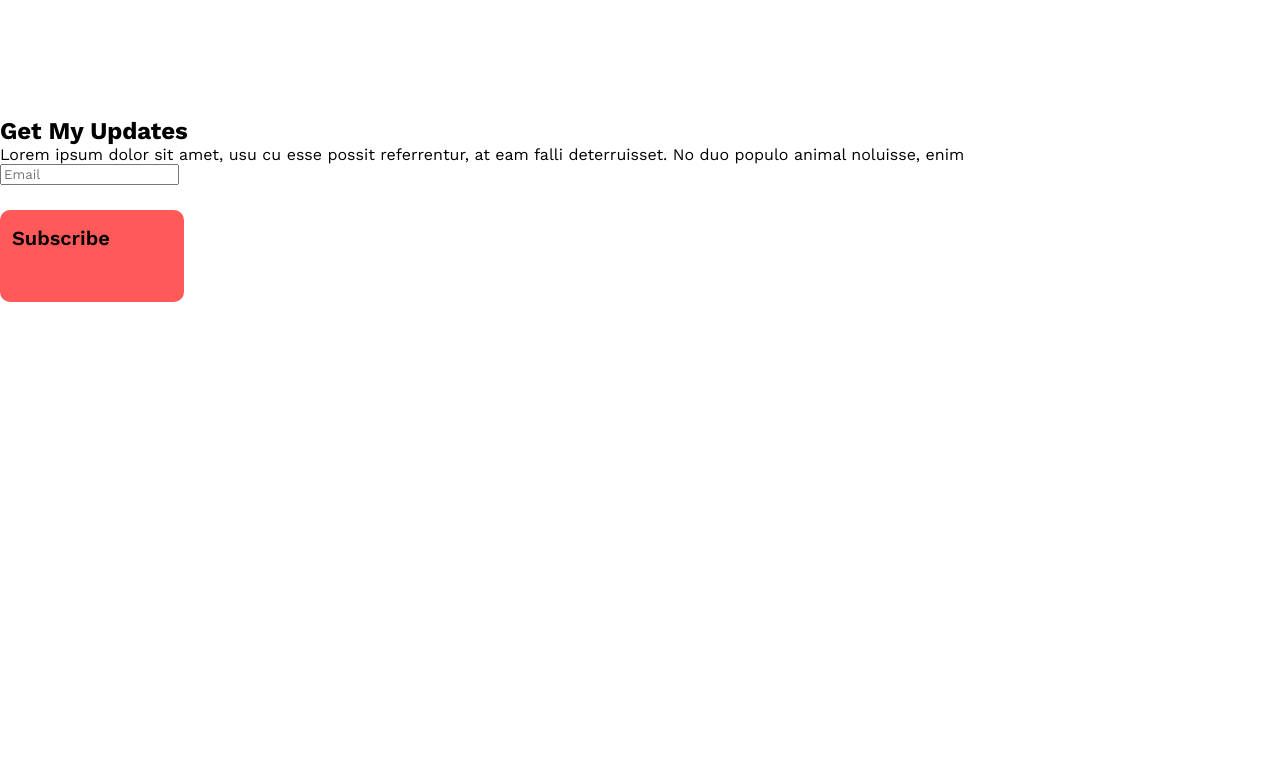
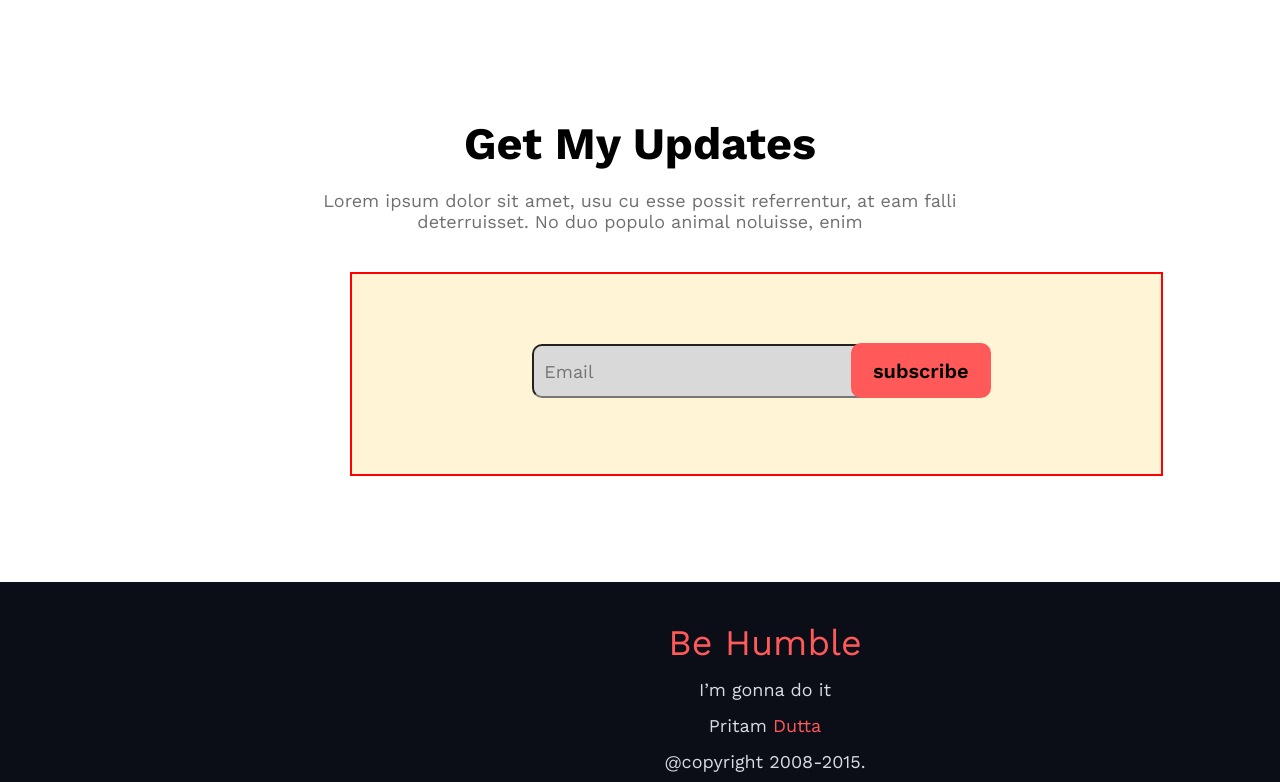
Before and after one commit to Pritamdutta7498/practise-day-1, a plain HTML site: page index.html in a window 1280 px wide. Shown: the part 2823-3605 px from the top of the page. Before the commit the page ends 3125 px from the top, so only its background shows below. Drawn offline with nearby package versions, Linux system fonts and the light colour scheme.

Commit message:
all page is complete

```diff
--- a/index.html
+++ b/index.html
@@ -1,20 +1,31 @@
 <!DOCTYPE html>
 <html lang="en">
+
 <head>
     <meta charset="UTF-8">
     <meta http-equiv="X-UA-Compatible" content="IE=edge">
     <meta name="viewport" content="width=device-width, initial-scale=1.0">
     <title>Donation site(practice-day-1)</title>
     <link rel="stylesheet" href="style.css">
-    <link rel="preconnect" href="https://fonts.googleapis.com"><link rel="preconnect" href="https://fonts.gstatic.com" crossorigin><link href="https://fonts.googleapis.com/css2?family=Open+Sans&family=Work+Sans:wght@400;600;700&display=swap" rel="stylesheet">
+    <link rel="preconnect" href="https://fonts.googleapis.com">
+    <link rel="preconnect" href="https://fonts.gstatic.com" crossorigin>
+    <link href="https://fonts.googleapis.com/css2?family=Open+Sans&family=Work+Sans:wght@400;600;700&display=swap"
+        rel="stylesheet">
+    <link rel="preconnect" href="https://fonts.googleapis.com">
+    <link rel="preconnect" href="https://fonts.gstatic.com" crossorigin>
+    <link
+        href="https://fonts.googleapis.com/css2?family=Lobster&family=Open+Sans&family=Work+Sans:wght@400;600;700&display=swap"
+        rel="stylesheet">
 </head>
+
 <body>
     <header class="header">
         <div class="header-container">
             <h1 class="header-title">Let's Help Those Who Are More In Need</h1>
-            <p class="header-para"> Lorem ipsum dolor, sit amet consectetur adipisicing elit. Eos delectus voluptatem illo ullam, architecto beatae illum ex tempore! Quam, ipsa.</p>
+            <p class="header-para"> Lorem ipsum dolor, sit amet consectetur adipisicing elit. Eos delectus voluptatem
+                illo ullam, architecto beatae illum ex tempore! Quam, ipsa.</p>
             <a href="#">
-            <button class="btn">Donate Now</button>
+                <button class="btn">Donate Now</button>
             </a>
         </div>
     </header>
@@ -23,7 +34,8 @@
         <section class="donate-section">
             <div class="donate-container">
                 <h2 class="donate-title">Donate Today</h2>
-                <p class="donate-para">Lorem ipsum dolor sit amet, usu cu esse possit referrentur, at eam falli <br> deterruisset. No duo populo animal noluisse, enim</p>
+                <p class="donate-para">Lorem ipsum dolor sit amet, usu cu esse possit referrentur, at eam falli <br>
+                    deterruisset. No duo populo animal noluisse, enim</p>
                 <div class="donate-money-div">
                     <ul>
                         <li class="money">100TK</li>
@@ -42,28 +54,32 @@
             <!-- Donate-plans -->
             <div class="donate-plans">
                 <h2 class="plans-title">Our Donate Plan</h2>
-                <p class="plans-para">Lorem ipsum dolor sit amet, usu cu esse possit referrentur, at eam falli <br> deterruisset. No duo populo animal noluisse, enim</p>
+                <p class="plans-para">Lorem ipsum dolor sit amet, usu cu esse possit referrentur, at eam falli <br>
+                    deterruisset. No duo populo animal noluisse, enim</p>
                 <div class="donate-card-section">
                     <div class="donate-card card1">
                         <div>
-                            <img class="icon"  src="./images/food.png" alt="family.png">
+                            <img class="icon" src="./images/food.png" alt="family.png">
                         </div>
                         <h2 class="card-title">Food for a family</h2>
-                        <p class="card-para">Amet minim mollit non deserunt ullamco est sit aliqua dolor do amet sint. Velit officia consequat duis enim velit mollit.</p>
+                        <p class="card-para">Amet minim mollit non deserunt ullamco est sit aliqua dolor do amet sint.
+                            Velit officia consequat duis enim velit mollit.</p>
                     </div>
                     <div class="donate-card card2">
                         <div>
                             <img class="icon" src="./images/family.png" alt="family.png">
                         </div>
                         <h2 class="card-title">Shelter for a family</h2>
-                        <p class="card-para">Amet minim mollit non deserunt ullamco est sit aliqua dolor do amet sint. Velit officia consequat duis enim velit mollit.</p>
+                        <p class="card-para">Amet minim mollit non deserunt ullamco est sit aliqua dolor do amet sint.
+                            Velit officia consequat duis enim velit mollit.</p>
                     </div>
                     <div class="donate-card card3">
                         <div>
                             <img class="icon" src="./images/reading.png" alt="family.png">
                         </div>
                         <h2 class="card-title">Education for a child</h2>
-                        <p class="card-para">Amet minim mollit non deserunt ullamco est sit aliqua dolor do amet sint. Velit officia consequat duis enim velit mollit.</p>
+                        <p class="card-para">Amet minim mollit non deserunt ullamco est sit aliqua dolor do amet sint.
+                            Velit officia consequat duis enim velit mollit.</p>
                     </div>
 
                 </div>
@@ -76,8 +92,10 @@
             <div class="people-donate-container">
                 <div class="people-donate">
                     <h2 class="people-donate-title">Their lives depend on your donation</h2>
-                    <p class="people-donate-para">Lorem ipsum dolor sit amet, usu cu esse possit referrentur, at eam falli deterruisset. No duo populo animal noluisse, enim</p>
-                    <p class="people-donate-para">Lorem ipsum dolor sit amet, usu cu esse possit referrentur, at eam falli deterruisset.</p>
+                    <p class="people-donate-para">Lorem ipsum dolor sit amet, usu cu esse possit referrentur, at eam
+                        falli deterruisset. No duo populo animal noluisse, enim</p>
+                    <p class="people-donate-para">Lorem ipsum dolor sit amet, usu cu esse possit referrentur, at eam
+                        falli deterruisset.</p>
                     <a href="#">
                         <button class="people-donate-btn">How to Contribute?</button>
                     </a>
@@ -92,28 +110,38 @@
                 </div>
                 <div class="people-donate-last">
                     <h2 class="people-donate-title">They need us to suvive</h2>
-                    <p class="people-donate-para">Lorem ipsum dolor sit amet, usu cu esse possit referrentur, at eam falli deterruisset. No duo populo animal noluisse, enim</p>
-                    <p class="people-donate-para">Lorem ipsum dolor sit amet, usu cu esse possit referrentur, at eam falli deterruisset.</p>
+                    <p class="people-donate-para">Lorem ipsum dolor sit amet, usu cu esse possit referrentur, at eam
+                        falli deterruisset. No duo populo animal noluisse, enim</p>
+                    <p class="people-donate-para">Lorem ipsum dolor sit amet, usu cu esse possit referrentur, at eam
+                        falli deterruisset.</p>
                     <a href="#">
                         <button class="people-donate-btn">How to Contribute?</button>
                     </a>
                 </div>
             </div>
         </section>
-        <!-- get my part section -->
+        <!-- get my update part section -->
         <section>
             <div class="update-container">
                 <h2 class="update-title">Get My Updates</h2>
-                <p class="update-para">Lorem ipsum dolor sit amet, usu cu esse possit referrentur, at eam falli deterruisset. No duo populo animal noluisse, enim</p>
+                <p class="update-para">Lorem ipsum dolor sit amet, usu cu esse possit referrentur, at eam falli <br>
+                    deterruisset. No duo populo animal noluisse, enim</p>
                 <div class="input-field">
-                    <input type="email" placeholder="Email" >
-                    <p class="btn">Subscribe</p>
+                    <input type="email" placeholder="Email">
+                    <button class="sub-btn"> subscribe</button>
                 </div>
             </div>
         </section>
     </main>
-    <footer>
 
+    <footer class="footer-section">
+        <div class="footer-container">
+            <h2 class="footer-title">Be Humble</h2>
+            <p class="footer-para">I’m gonna do it</p>
+            <p class="creator-page">Pritam <span>Dutta</span></p>
+            <p class="copyright">@copyright 2008-2015.</p>
+        </div>
     </footer>
 </body>
+
 </html>
--- a/style.css
+++ b/style.css
@@ -53,8 +53,12 @@
   padding: 14px 10px;
   width: 160px;
   height: 60px;
-  border:4px solid #ff5959;
- background-image: linear-gradient(to right, rgb(252, 248, 4) , rgb(1, 189, 251));
+  border: 4px solid #ff5959;
+  background-image: linear-gradient(
+    to right,
+    rgb(252, 248, 4),
+    rgb(1, 189, 251)
+  );
   border-radius: 5px;
   font-weight: 600;
   font-size: 20px;
@@ -96,114 +100,110 @@
   color: #707070;
   cursor: pointer;
 }
-.money:hover{
-    background-color:#ffffff;
+.money:hover {
+  background-color: #ffffff;
   text-align: center;
-    border: 3px solid #FF5959;
+  border: 3px solid #ff5959;
   padding: 35px 17px;
   border-radius: 10px;
   font-weight: 700;
   font-size: 25px;
-    color:#FF5959;
-    box-shadow:  0 0 20px 3px #FF5959 ;
-
+  color: #ff5959;
+  box-shadow: 0 0 20px 3px #ff5959;
 }
 .other-amount {
   margin-top: 60px;
 }
-.donate-underline{
+.donate-underline {
   margin-top: 10px;
-    border: 1px solid #DADADA;
+  border: 1px solid #dadada;
   margin-left: 450px;
   margin-right: 390px;
 }
 
 /* Donate plans */
-.donate-plans{
+.donate-plans {
   margin-top: 120px;
   margin-bottom: 120px;
   text-align: center;
 }
-.plans-title{
+.plans-title {
   font-size: 45px;
   font-weight: 700;
 }
-.plans-para{
+.plans-para {
   margin-top: 20px;
   font-weight: 400;
   font-size: 18px;
   color: #707070;
-
 }
-.donate-card-section{
+.donate-card-section {
   margin-top: 50px;
   display: flex;
   margin-left: 190px;
   margin-right: 180px;
   cursor: pointer;
 }
-.donate-card{
+.donate-card {
   align-items: center;
-  border:none;
+  border: none;
   padding: 20px;
   margin-left: 20px;
-
 }
-.icon{
+.icon {
   width: 100px;
 }
-.card-title{
+.card-title {
   color: #121212;
   font-size: 24px;
   font-weight: 600;
   margin-top: 25px;
 }
-.card-para{
+.card-para {
   margin-top: 16px;
   width: 315px;
   font-size: 16px;
   font-weight: 400;
   color: #707070;
 }
-.card1{
+.card1 {
   /* background: rgba(20, 207, 227, 0.428); */
   border-radius: 5px;
-background-image: linear-gradient(to right bottom,	#40E0D0,#23ae7bc8);
+  background-image: linear-gradient(to right bottom, #40e0d0, #23ae7bc8);
 }
-.card2{
+.card2 {
   background: rgba(230, 64, 175, 0.458);
   border-radius: 5px;
 }
-.card3{
+.card3 {
   background: rgba(228, 216, 48, 0.451);
   border-radius: 10px;
-
 }
 
 /* people donation */
 
-.people-donate-container{
+.people-donate-container {
   display: flex;
   justify-content: center;
   align-items: center;
   margin-bottom: 120px;
 }
-.people-donate{
+.people-donate {
   width: 493px;
   text-align: center;
 }
-.people-donate-title{
+.people-donate-title {
   font-weight: 700;
   font-size: 40px;
 }
-.people-donate-para{
+.people-donate-para {
   color: #707070;
   font-weight: 400;
   font-size: 18px;
   margin-top: 20px;
   margin-bottom: 10px;
 }
-.people-donate-btn{
+.people-donate-btn {
   margin-top: 25px;
   padding: 16px 12px;
   color: #ffffff;
@@ -214,16 +214,95 @@ color: #ffffff;
   font-size: 20px;
   cursor: pointer;
 }
-.people-donate-image{
+.people-donate-image {
   margin-left: 80px;
 }
-.donate-image{
+.donate-image {
   width: 460px;
   border-radius: 10px;
-
 }
-.people-donate-last{
+.people-donate-last {
   width: 480px;
   text-align: center;
   margin-left: 70px;
 }
+/* get my update style  */
+.update-container {
+  margin-bottom: 120px;
+  margin-bottom: 350px;
+  text-align: center;
+}
+.update-title {
+  font-weight: 700;
+  font-size: 45px;
+}
+.update-para {
+  font-weight: 400;
+  font-size: 18px;
+  margin-top: 20px;
+  color: #707070;
+}
+.input-field {
+  margin-top: 40px;
+  width: 809px;
+  height: 200px;
+  background-color: #fff4d6;
+  border: 2px solid red;
+  position: absolute;
+  left: 350px;
+}
+input[type="email"] {
+  width: 432px;
+  height: 48px;
+  padding-left: 10px;
+  font-size: 18px;
+  position: relative;
+  border-radius: 10px;
+  background-color: #d9d9d9;
+  justify-content: center;
+  align-items: center;
+  align-content: center;
+  margin-top: 70px;
+  margin-left: 145px;
+}
+.sub-btn {
+  padding: 15px 10px;
+  width: 140px;
+  height: 55px;
+  background-color: #ff5959;
+  border: none;
+  border-radius: 10px;
+  font-weight: 600;
+  font-size: 20px;
+  cursor: pointer;
+  right: 135px;
+  position: relative;
+}
+
+/* footer part style */
+.footer-section {
+}
+.footer-container {
+  background-color: #0b0d17;
+  text-align: center;
+  width: 1530px;
+  height: 200px;
+  font-family: "Lobster", cursive;
+
+}
+.footer-title {
+ padding-top: 40px;
+  text-align: center;
+  color: #FF5959;
+  font-weight: 400;
+font-size: 36px;
+}
+.footer-para,.creator-page,.copyright {
+
+  margin-top: 15px;
+  font-size: 18px;
+  color: #D9DBE1;
+}
+span{
+  color: #FF5959;
+}
```
Lines whose indentation alone changed are shown as unchanged.
